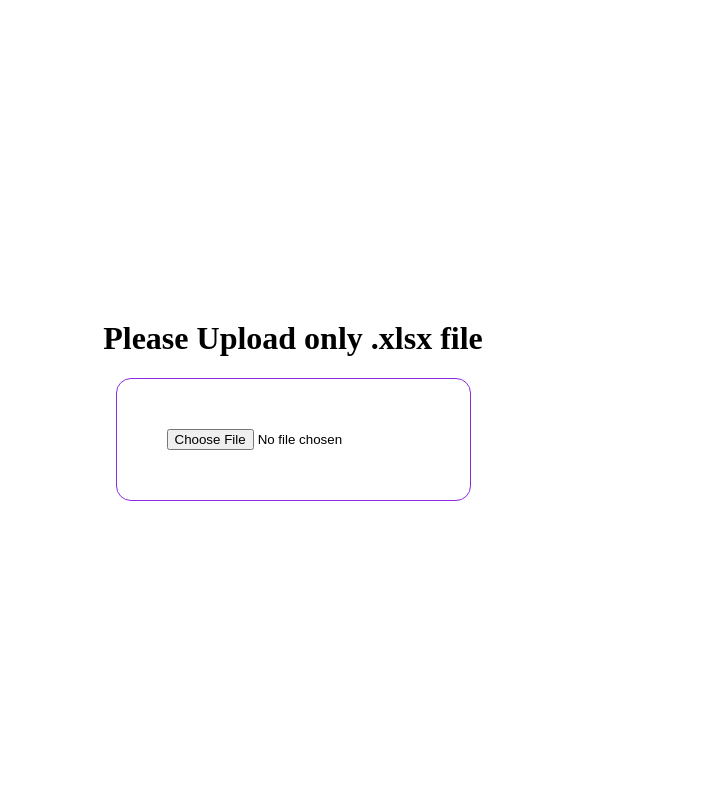
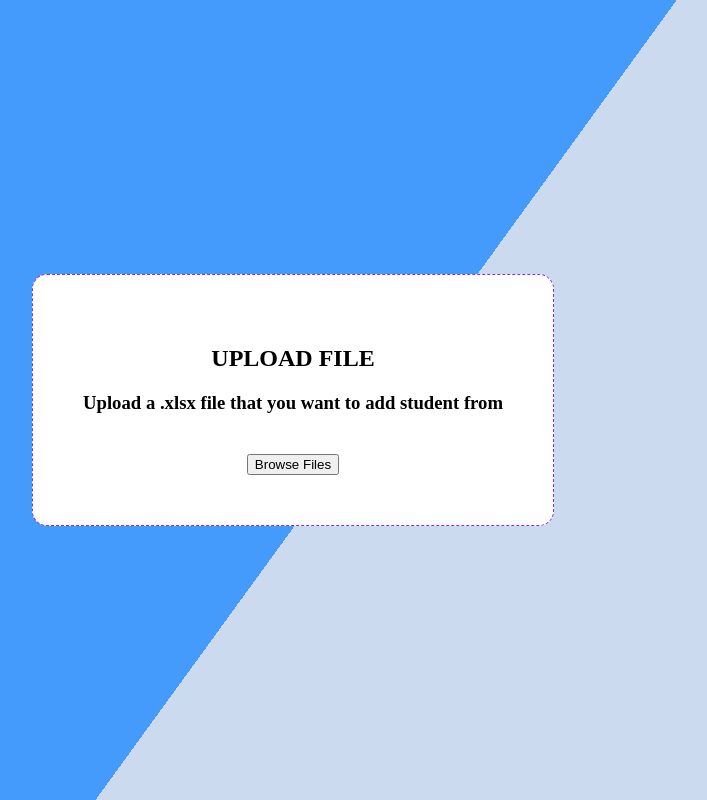
Before and after one commit to sahoochinmay/excel-to-pdf, a React (Create React App) app: page / in a window 1280 px wide. Shown: the whole page, without its empty margins (347-1054 px from the left). Built offline with nearby package versions, Linux system fonts and the light colour scheme.

Commit message:
Design part completed

```diff
--- a/src/App.css
+++ b/src/App.css
@@ -1,3 +1,9 @@
+
+
+.main{
+
+  background: linear-gradient(-234deg, #449BFC 55%, #CBDAEF 45%);
+}
 .input_container {
   width: 100%;
   height: 100vh;
@@ -6,14 +12,16 @@
   justify-content: center;
   align-items: center;
   text-align: center;
+
 }
 .input_container .input_box {
   padding: 50px;
-  border: 1px solid blueviolet;
+  border: 1px dashed blueviolet;
   border-radius: 15px;
+  background: white;
 }
 .table_container {
-  margin-top: 100px;
+  padding-top: 50px;
   padding-bottom: 100px;
   width: 100%;
   display: flex;
@@ -22,6 +30,7 @@
   align-items: center;
 }
 .table_box {
+  background: white;
   border: 1px solid gray;
   border-radius: 20px;
   box-shadow: 0px -1px 27px -1px rgba(0, 0, 0, 0.75);
@@ -29,15 +38,19 @@
   -moz-box-shadow: 0px -1px 27px -1px rgba(0, 0, 0, 0.75);
   padding: 20px;
   padding-bottom: 50px;
+  max-width: 80vw;
+  overflow-x: auto;
 }
 .table {
   /* width: 500px; */
 }
 .table .table_heading {
   min-width: 100px;
+  max-width: 100px;
   padding: 10px;
 }
 .table .table_data {
+  max-width: 200px;
   min-width: 100px;
   padding: 10px;
   border-bottom: 1px solid gray;
--- a/src/App.js
+++ b/src/App.js
@@ -1,14 +1,15 @@
-import React, { useState, useEffect } from "react";
+import React, { useState, useEffect , useRef } from "react";
 import * as XLSX from "xlsx";
 import "./App.css";
 import Table1 from "./components/Table1";
 import Table2 from "./components/Table2";
 
 const App = () => {
+  const fileUploadRef = useRef(null);
   const [heading, setHeading] = useState([]);
   const [items, setItems] = useState([]);
   const [selectedItems, setSelectedItems] = useState([]);
-  console.log(items);
+  const [data, setData] = useState(null)
   useEffect(() => {
     if (items.length !== 0) {
       setHeading(Object.keys(items[0]));
@@ -58,19 +59,36 @@ const App = () => {
     }
   };
   return (
-    <div>
+    <div className="main"  >
       {items.length === 0 && selectedItems.length === 0 ? (
         <div className="input_container">
-          <h1>Please Upload only .xlsx file</h1>
-          <div className="input_box" >
+          <div className="input_box">
+              <h2>UPLOAD FILE</h2>
+              <h3 className="text-center">
+                Upload a .xlsx file that you want to add student from
+              </h3>
+              <div>
                 <input
                   type="file"
+                  ref={fileUploadRef}
                   onChange={(e) => {
-                const file = e.target.files[0];
-                console.log(file);
-                readExcel(file);
+                    setData(e.target.files[0])
+                    readExcel(e.target.files[0])
+                  }}
+                  accept=".xlsx"
+                  style={{
+                    visibility:"hidden"
                   }}
                 />
+                <div className="browse-files">
+                  <button
+                    className="btn btn-primary"
+                    onClick={() => fileUploadRef.current.click()}
+                  >
+                    Browse Files
+                  </button>
+                </div>
+              </div>
         </div>
         </div>
       ) : (
--- a/src/components/Table1.jsx
+++ b/src/components/Table1.jsx
@@ -109,7 +109,7 @@ const Table1 = ({ heading, selectedItems, setSelectedItems, handleShift }) => {
           <tbody>
             {selectedItems.map((ob, index) => {
               return (
-                <tr>
+                <tr  >
                   {heading.map((h) => {
                     return (
                       <td align="center" className="table_data">
--- a/src/index.css
+++ b/src/index.css
@@ -1,5 +1,5 @@
 body {
-  margin: 0;
+  margin: 0 ;
   padding: 0;
   box-sizing: border-box;
 }
@@ -8,3 +8,19 @@ code {
   font-family: source-code-pro, Menlo, Monaco, Consolas, 'Courier New',
     monospace;
 }
+::-webkit-scrollbar {
+  height: 8px;              /* height of horizontal scrollbar ← You're missing this */
+  width: 8px;               /* width of vertical scrollbar */
+  border: 1px solid #d5d5d5;
+  border-radius: 5px;
+}
+
+::-webkit-scrollbar-track {
+  border-radius: 5px;
+  background: #eeeeee;
+}
+
+::-webkit-scrollbar-thumb {
+  border-radius: 5px;
+  background: #b0b0b0;
+}
```
Lines whose indentation alone changed are shown as unchanged.
